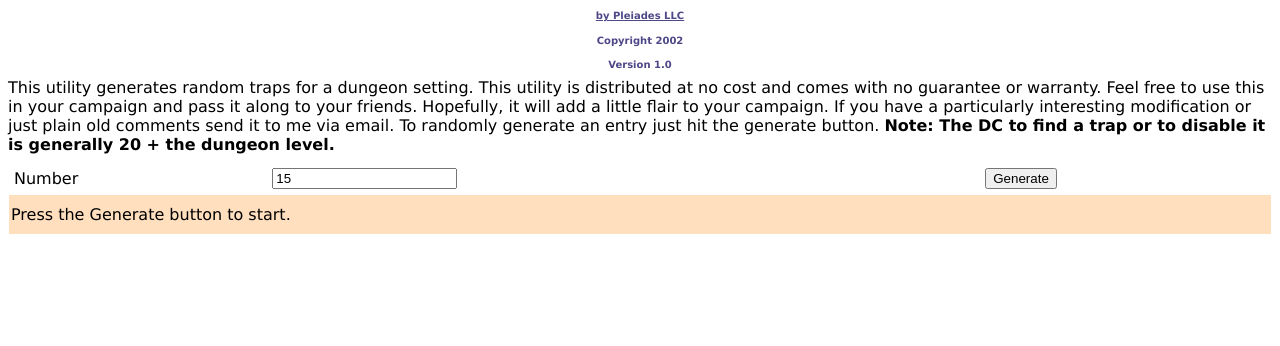
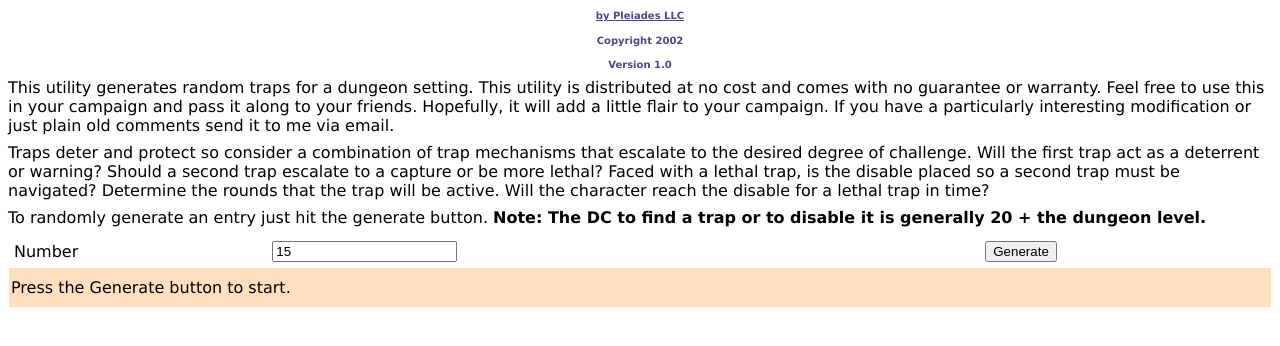
Before and after one commit to pleiadev/tgb, a plain HTML site: page dnd/web/trapsgenerator.html in a window 1280 px wide. Shown: the part 42-388 px from the top of the page. Drawn offline with Linux system fonts and the light colour scheme.

Commit message:
Added additional instruction notes.

```diff
--- a/dnd/web/trapsgenerator.html
+++ b/dnd/web/trapsgenerator.html
@@ -27,6 +27,10 @@ function generator()
 
 
 // <!-- Begin Display Text Functions-->
+function Dbg( s )
+{
+	window.alert(s);
+}
 function Msg( s )
 {
 	display("theResult", s);
@@ -73,10 +77,20 @@ distributed at no cost and comes with no guarantee or warranty. Feel
 free to use this in your campaign and pass it along to your friends.  Hopefully,
 it will add a little flair to your campaign.  If you have a particularly
 interesting modification or just plain old comments send it to me via email.
-
+</P>
+<P>
+Traps deter and protect so consider a combination of trap mechanisms that escalate
+to the desired degree of challenge. Will the first trap act as a deterrent or warning?
+Should a second trap escalate to a capture or be more lethal? Faced with a lethal trap, is
+the disable placed so a second trap must be navigated? Determine the rounds that the trap
+will be active. Will the character reach the disable for a lethal trap in time?
+</P>
+<P>
 To randomly generate an entry just hit the generate button. <B>Note: The DC
 to find a trap or to disable it is generally 20 + the dungeon level.</B>
 </P>
+
+
 
 <form method="post" action="" name="form1">
 <table border="0" cellpadding="1" cellspacing="1" width="100%">
```
